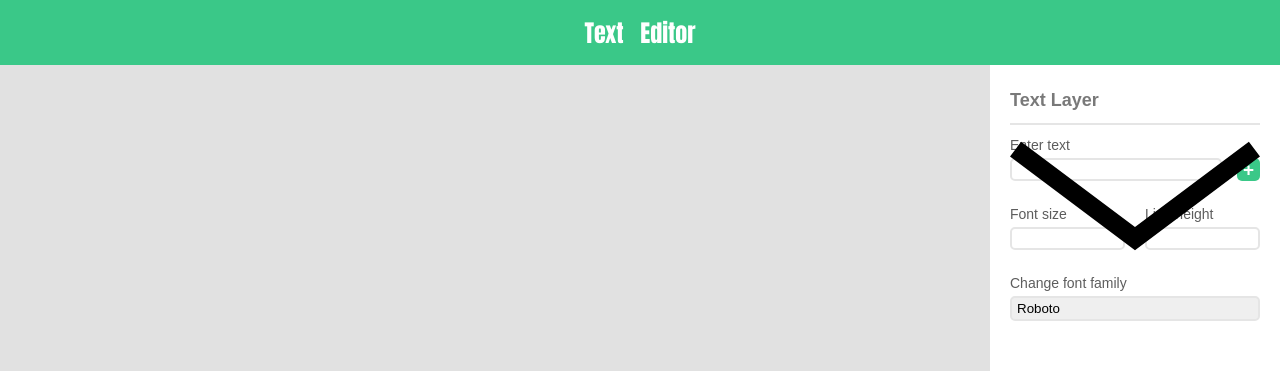
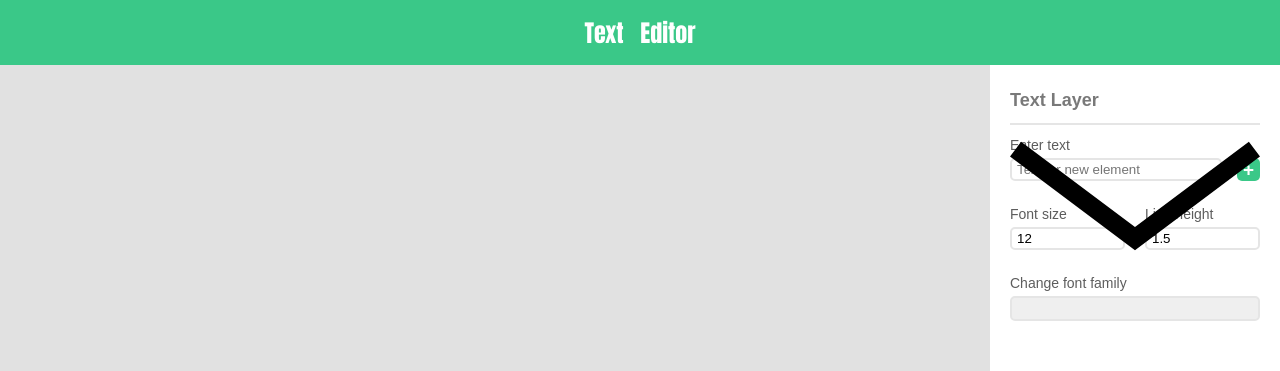
Before and after one commit to msimicshauma/text-editor, a Vue app: page /#/ in a window 1280 px wide. Shown: the top 371 px of the page. Built offline with nearby package versions, Linux system fonts and the light colour scheme.

Commit message:
extract menu to separate component and css cleanup

```diff
--- /dev/null
+++ b/src/components/Menu.vue
@@ -0,0 +1,175 @@
+<template>
+  <div class="menu-wrapper">
+    <span class="menu-header">Text Layer</span>
+    <hr class="break">
+    <div class="flex">
+      <div class="big-input">
+        <label for="elementText">Enter text</label>
+        <input
+          v-model="newElementText"
+          type="text"
+          id="elementText"
+          name="elementText"
+          placeholder="Text for new element"
+        >
+      </div>
+      <div class="plus-button">
+        +
+      </div>
+    </div>
+    <div class="flex justify-between">
+      <div class="small-input">
+        <label for="fontSize">Font size</label>
+        <input
+          v-model="fontSize"
+          type="number"
+          id="fontSize"
+          name="fontSize"
+          placeholder="Font size (px)"
+        >
+      </div>
+      <div class="small-input">
+        <label for="lineHeight">Line height</label>
+        <input
+          v-model="lineHeight"
+          type="number"
+          id="lineHeight"
+          name="lineHeight"
+          placeholder="Line height (px)"
+        >
+      </div>
+    </div>
+    <div class="option-container">
+      <label for="fontFamily">Change font family</label>
+      <select
+        v-model="fontFamily"
+        id="fontFamily"
+      >
+        <option value="roboto">Roboto</option>
+      </select>
+      <img
+        src="/src/assets/icons/caret-down.svg"
+        class="caret-down"
+      >
+    </div>
+  </div>
+</template>
+
+<script>
+  export default {
+    name: "Menu",
+    data() {
+      return {
+        newElementText: '',
+        fontSize: 12,
+        lineHeight: 1.5,
+        fontFamily: ''
+      }
+    }
+  }
+</script>
+
+<style scoped>
+  /* Flexbox classes */
+  .flex {
+    display: flex;
+  }
+  .justify-between {
+    justify-content: space-between;
+  }
+
+  /* Menu wrapper and header */
+  .menu-wrapper {
+    font-family: 'Arial', sans-serif;
+    background-color: #fff;
+    padding: 25px 20px;
+    width: 250px;
+  }
+  .menu-header {
+    color: #797979;
+    font-weight: 600;
+    font-size: 18px;
+    padding-bottom: 11px;
+  }
+
+  /* Border that separates header and menu items */
+  .break {
+    background-color: #e5e5e5;
+    border: 0;
+    height: 2px;
+    margin: 12px 0;
+  }
+
+  /* Custom classes for inputs */
+  .big-input {
+    display: flex;
+    flex-direction: column;
+    flex-grow: 1;
+  }
+  .small-input {
+    display: flex;
+    flex-direction: column;
+    margin-top: 25px;
+    width: 115px;
+  }
+
+  /* Input and label defaults */
+  label {
+    font-size: 14px;
+    color: #5d5d5d;
+  }
+  input {
+    height: 19px;
+    padding: 0 5px;
+    border: 2px solid #e5e5e5;
+    border-radius: 5px;
+    outline: none;
+    margin-top: 5px;
+  }
+  input::-webkit-outer-spin-button,
+  input::-webkit-inner-spin-button {
+    -webkit-appearance: none;
+    margin: 0;
+  }
+  input[type=number] {
+    -moz-appearance: textfield;
+  }
+
+  /* Plus button */
+  .plus-button {
+    height: 23px;
+    width: 23px;
+    line-height: 23px;
+    text-align: center;
+    vertical-align: middle;
+    border-radius: 5px;
+    align-self: flex-end;
+    cursor: pointer;
+    background-color: #3ac888;
+    color: #fff;
+    font-size: 19px;
+    font-weight: bold;
+    margin-left: 15px;
+  }
+
+  /* Options */
+  .option-container {
+    display: flex;
+    flex-direction: column;
+    margin-top: 25px;
+    position: relative;
+  }
+  select {
+    appearance: none;
+    border: 2px solid #e5e5e5;
+    padding: 3px 5px;
+    border-radius: 5px;
+    outline: none;
+    margin-top: 5px;
+  }
+  .caret-down {
+    position: absolute;
+    bottom: 0;
+    right: 0;
+  }
+</style>
--- a/src/views/Home.vue
+++ b/src/views/Home.vue
@@ -7,70 +7,23 @@
       <div class="canvas-wrapper">
         Canvas
       </div>
-      <div class="menu-wrapper">
-        <span class="menu-header">Text Layer</span>
-        <hr class="break">
-        <div class="flex justify-between">
-          <div class="flex flex-col flex-grow">
-            <label for="entertext">Enter text</label>
-            <input type="text" id="entertext" name="entertext">
-          </div>
-          <div class="plus-button">
-            +
-          </div>
-        </div>
-        <div class="flex justify-between">
-          <div class="flex flex-col width-115 margin-top-25">
-            <label for="fontsize">Font size</label>
-            <input type="text" id="fontsize" name="fontsize">
-          </div>
-          <div class="flex flex-col width-115 margin-top-25">
-            <label for="lineheight">Line height</label>
-            <input type="text" id="lineheight" name="lineheight">
-          </div>
-        </div>
-        <div class="flex flex-col margin-top-25 relative">
-          <label for="cars">Change font family</label>
-          <select
-            id="cars"
-            class="margin-top-5"
-          >
-            <option value="roboto">Roboto</option>
-          </select>
-          <img
-            src="/src/assets/icons/caret-down.svg"
-            class="caret-down"
-          >
-        </div>
-      </div>
+      <Menu />
     </div>
   </div>
 </template>
 
 <script>
+  import Menu from "../components/Menu"
+
   export default {
     name: 'Home',
-    components: {}
+    components: {
+      Menu
+    }
   }
 </script>
 
 <style scoped>
-  .flex {
-    display: flex;
-  }
-  .flex-col {
-    flex-direction: column;
-  }
-  .flex-grow {
-    flex-grow: 1;
-  }
-  .justify-between {
-    justify-content: space-between;
-  }
-  .relative {
-    position: relative;
-  }
-
   .wrapper {
     display: flex;
     flex-direction: column;
@@ -98,70 +51,4 @@
     align-items: center;
     flex-grow: 1;
   }
-  .menu-wrapper {
-    font-family: 'Arial', sans-serif;
-    background-color: #fff;
-    padding: 25px 20px;
-    width: 250px;
-  }
-  .menu-header {
-    color: #797979;
-    font-weight: 600;
-    font-size: 18px;
-    padding-bottom: 11px;
-  }
-  .break {
-    background-color: #e5e5e5;
-    border: 0;
-    height: 2px;
-    margin: 12px 0;
-  }
-  label {
-    font-size: 14px;
-    color: #5d5d5d;
-  }
-  input {
-    height: 19px;
-    padding: 0 5px;
-    border: 2px solid #e5e5e5;
-    border-radius: 5px;
-    outline: none;
-    margin-top: 5px;
-  }
-  .width-115 {
-    width: 115px;
-  }
-  .margin-top-5 {
-    margin-top: 5px;
-  }
-  .margin-top-25 {
-    margin-top: 25px;
-  }
-  .plus-button {
-    height: 23px;
-    width: 23px;
-    line-height: 23px;
-    text-align: center;
-    vertical-align: middle;
-    border-radius: 5px;
-    align-self: flex-end;
-    cursor: pointer;
-    background-color: #3ac888;
-    color: #fff;
-    font-size: 19px;
-    font-weight: bold;
-    margin-left: 15px;
-  }
-  select {
-    appearance: none;
-    border: 2px solid #e5e5e5;
-    padding: 3px 5px;
-    border-radius: 5px;
-    outline: none;
-  }
-  .caret-down {
-    position: absolute;
-    bottom: 0;
-    right: 0;
-  }
 </style>
```
